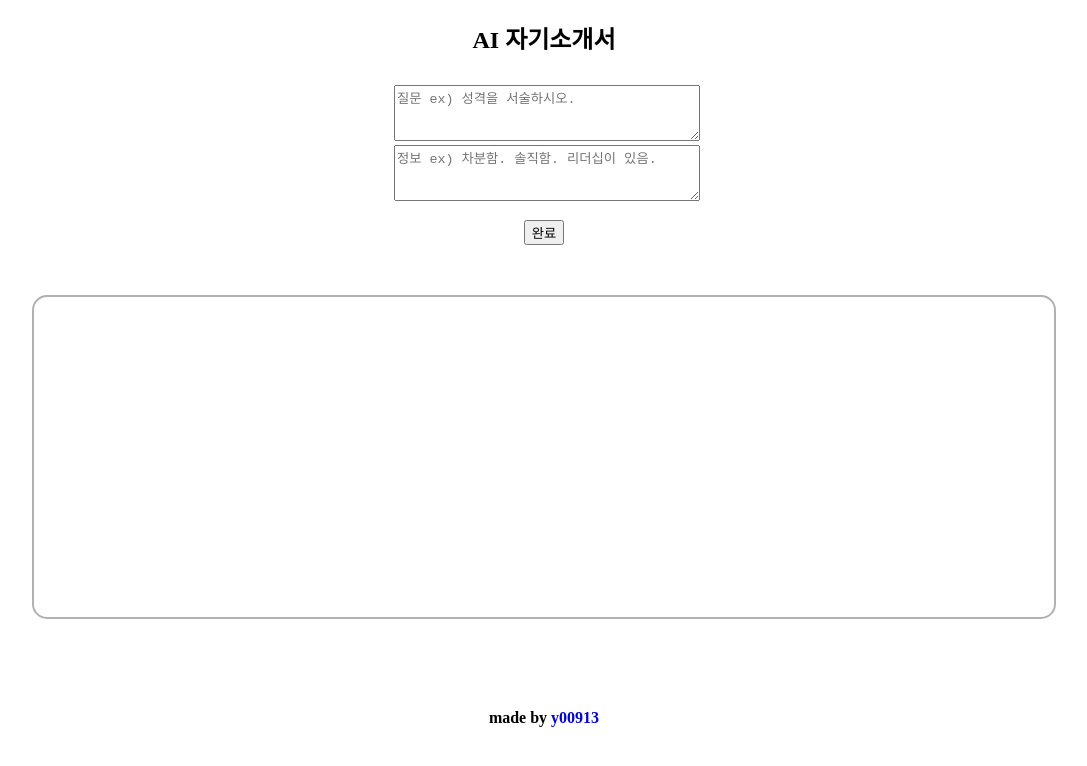
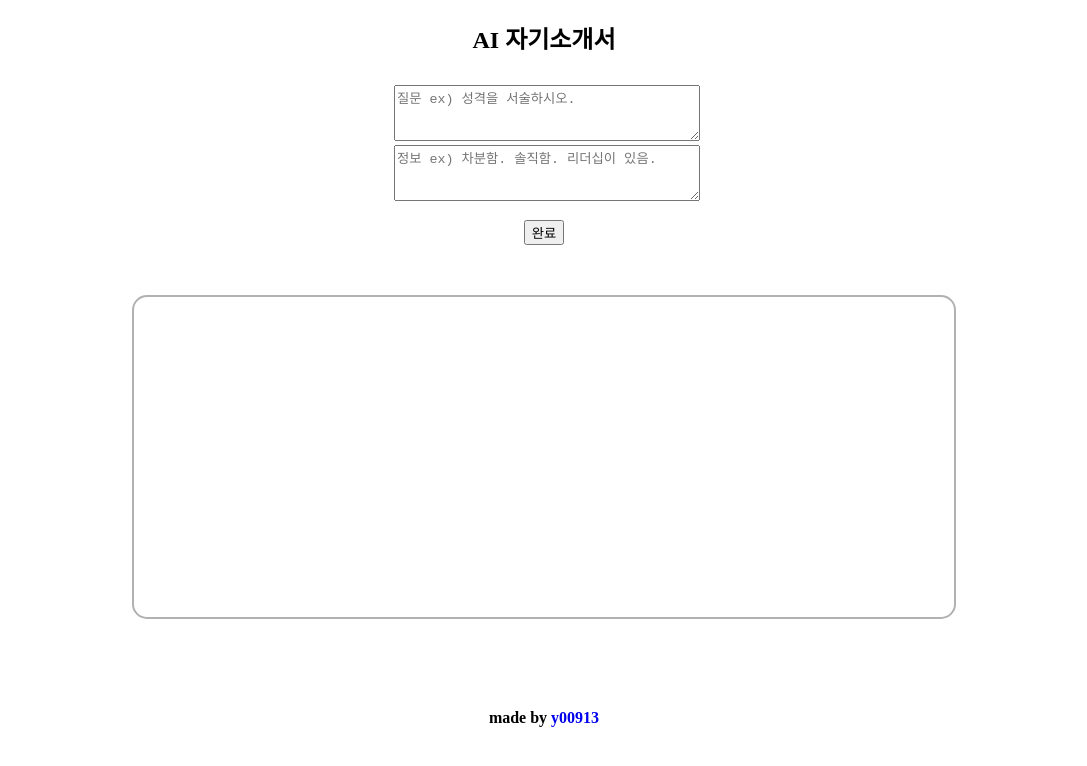
Before and after one commit to y00913/AI-cover-letter, a Vue app in the folder front-end/: page / in a window 1280 px wide. Shown: the top 766 px of the page, without its empty margins (96-1183 px from the left). Built offline with nearby package versions, Linux system fonts and the light colour scheme.

Commit message:
feat: 디자인 변경

```diff
--- a/front-end/src/App.vue
+++ b/front-end/src/App.vue
@@ -36,7 +36,7 @@
       <div id="result" v-if="!isLoading">
         <a> {{ chatGpt }} </a>
       </div>
-
+      <br>
     </div>
 
     <div>
@@ -100,7 +100,7 @@ body {
   padding: 10px;
   border: 2px solid #b3b0b0;
   margin: 30px;
-  width: 1000px;
+  width: 100vh;
   height: auto;
   min-height: 300px;
   align-items: center;
```
